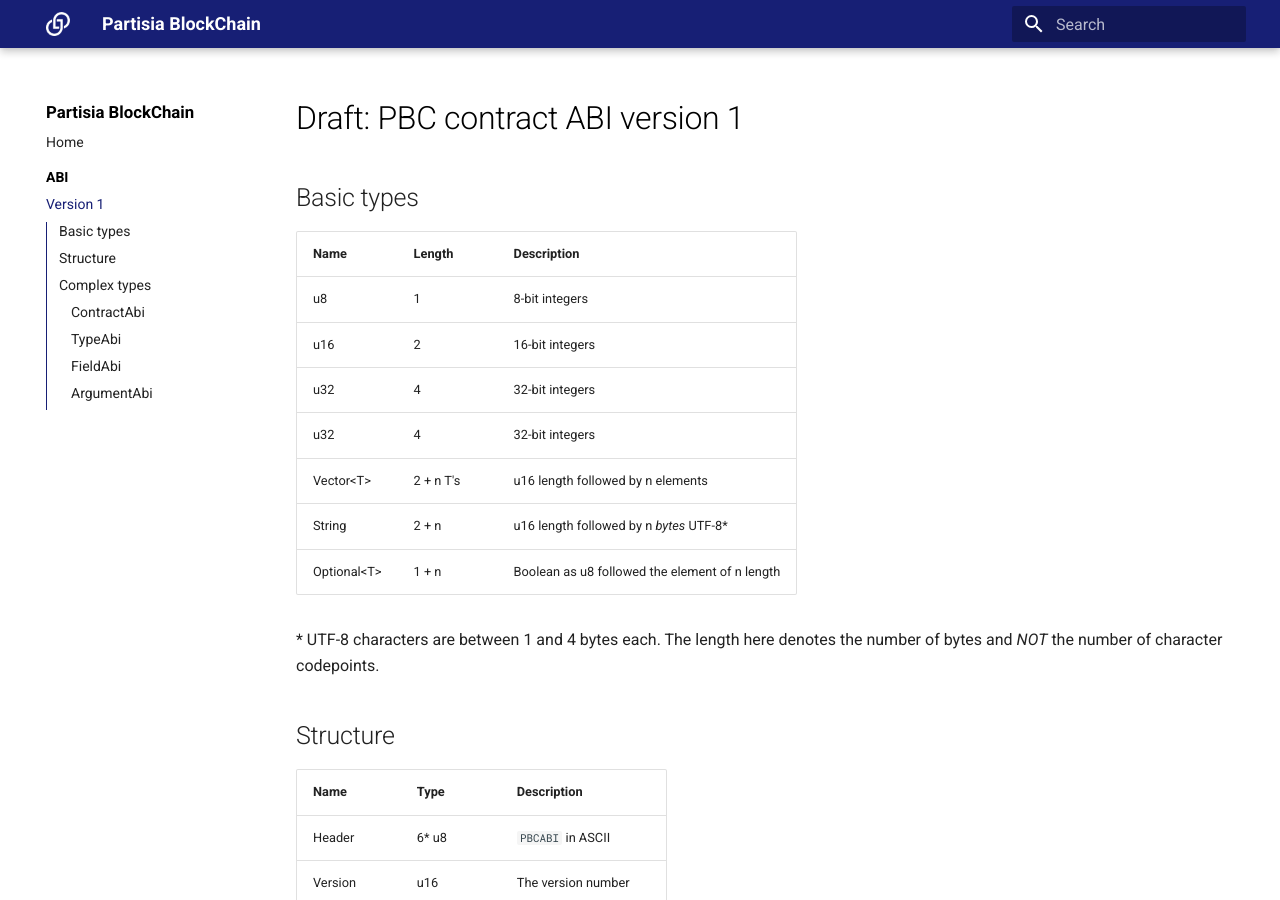
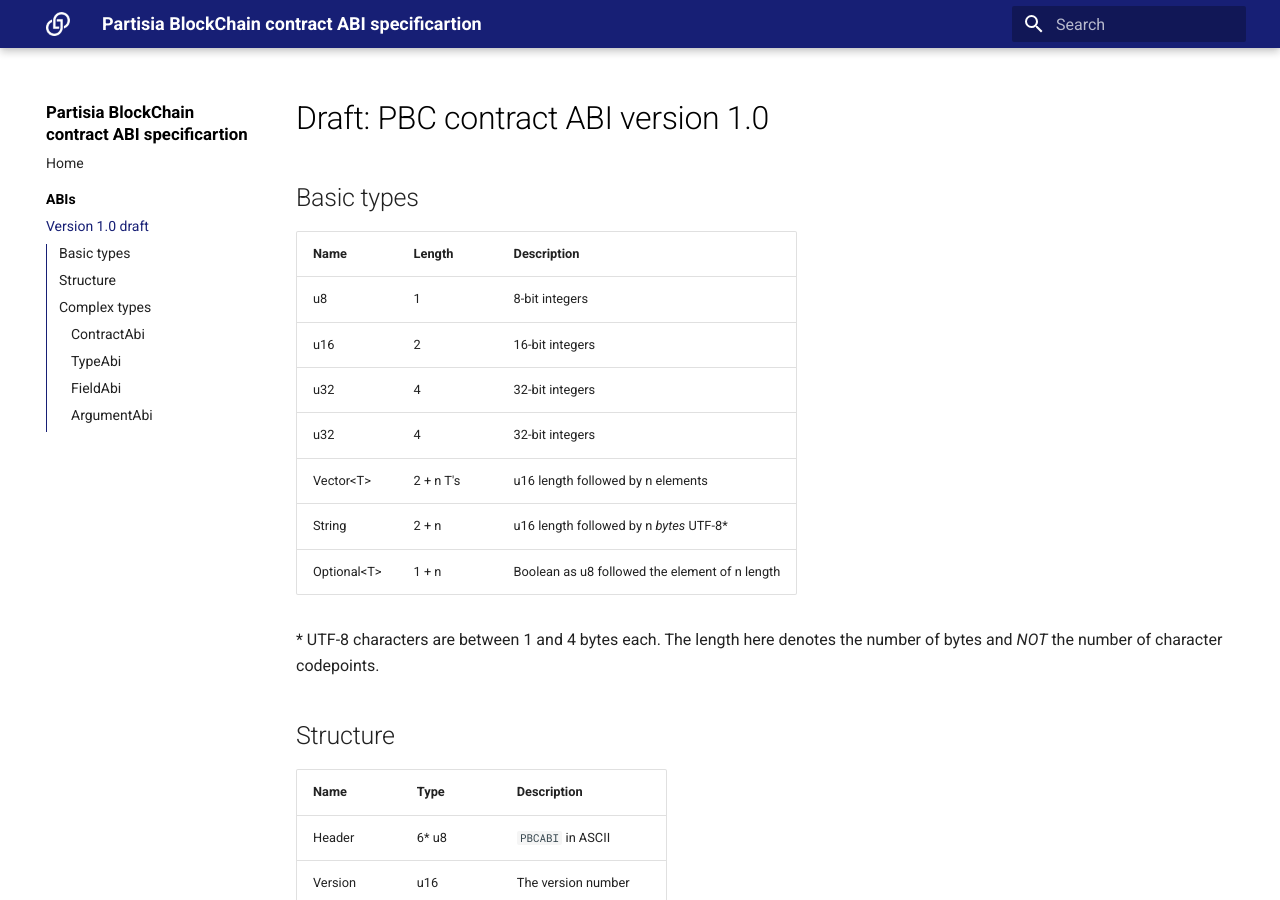
Before and after one commit to 0xSero/partisia-docs, an MkDocs documentation site: the page built from documentation/docs/abiv1.md, in a window 1280 px wide and 900 px high. Built offline with MkDocs 1.6.1 and Material for MkDocs 9.7.7, drawn with Linux system fonts in a browser that asks for light colours; a script that is not in the unit is left out.

Commit message:
Added draft to titles

```diff
--- a/documentation/docs/abiv1.md
+++ b/documentation/docs/abiv1.md
@@ -1,4 +1,4 @@
-# Draft: PBC contract ABI version 1
+# Draft: PBC contract ABI version 1.0
 
 ## Basic types
 
--- a/documentation/mkdocs.yml
+++ b/documentation/mkdocs.yml
@@ -1,8 +1,8 @@
-site_name: Partisia BlockChain
+site_name: Partisia BlockChain contract ABI specificartion
 nav:
   - Home: index.md
-  - ABI:
-      Version 1: abiv1.md
+  - ABIs:
+      Version 1.0 draft: abiv1.md
 
 extra_css:
   - stylesheets/extra.css
```
Also changed, not shown: documentation/docs/stylesheets/extra.css (line endings or trailing spaces).
